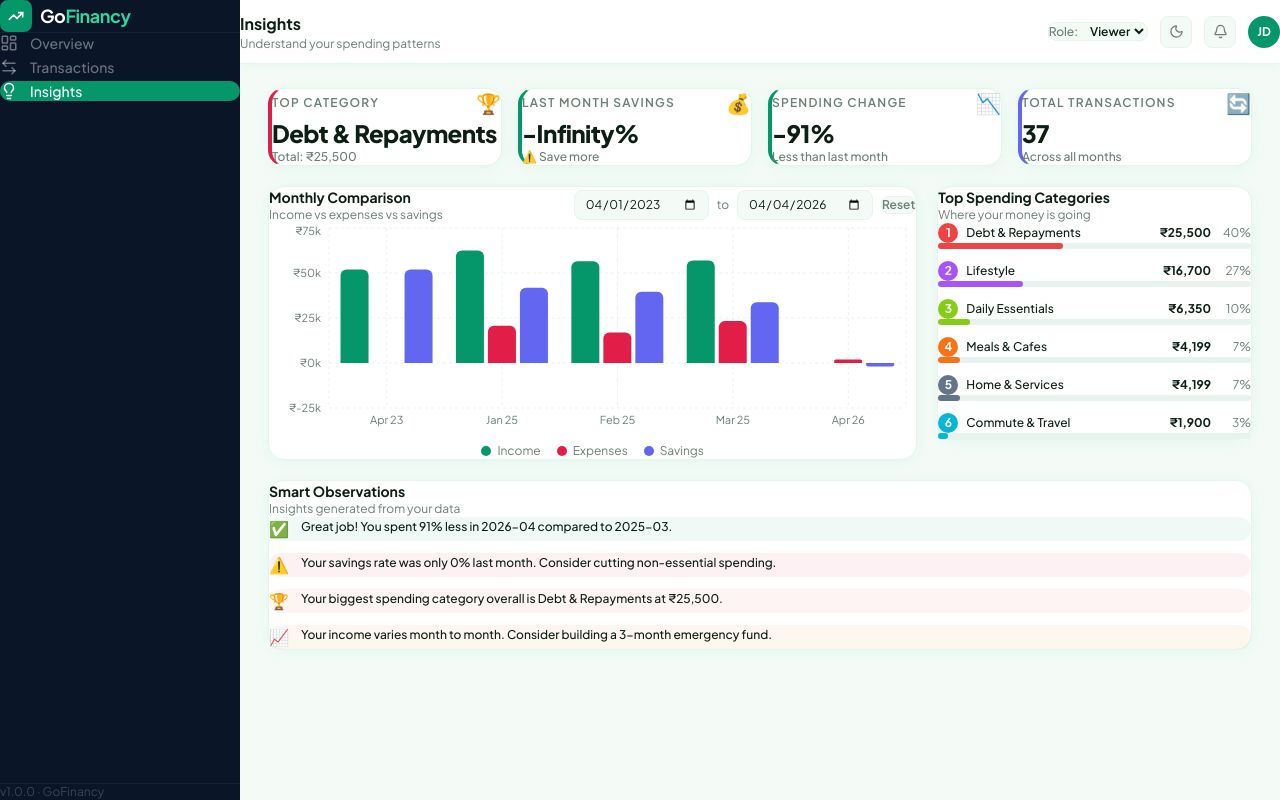
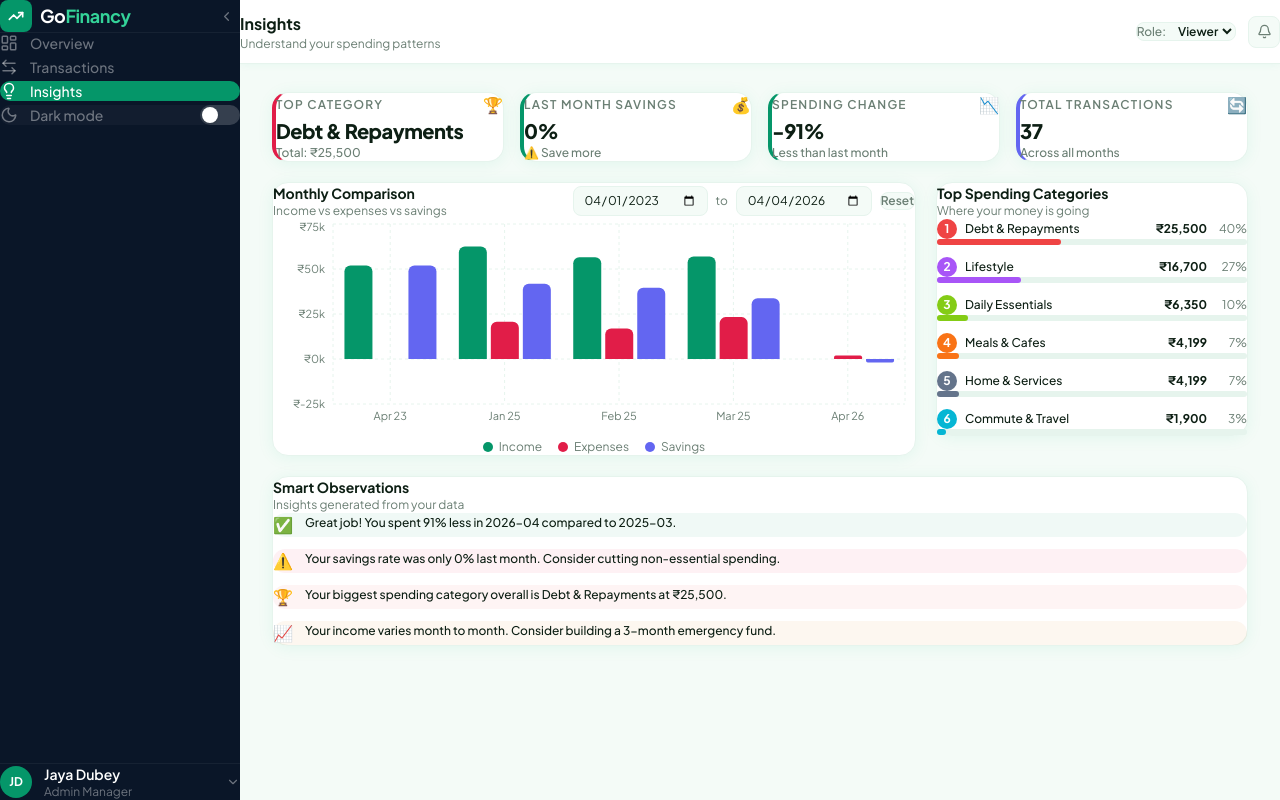
Before and after one commit to jaya6400/go-financy, a React (Vite) app: page /insights in a window 1280 px wide. Built offline with nearby package versions, Linux system fonts and the light colour scheme.

Commit message:
feat: dark mode toggle in sidebar, profile section at bottom, chart click outline fix, user-select disable

```diff
--- a/src/components/dashboard/BalanceTrend.jsx
+++ b/src/components/dashboard/BalanceTrend.jsx
@@ -46,7 +46,7 @@ export default function BalanceTrend() {
           <CartesianGrid strokeDasharray="3 3" stroke={gridColor} />
           <XAxis dataKey="month" tick={{ fontSize: 11, fill: axisColor }} axisLine={false} tickLine={false} />
           <YAxis tick={{ fontSize: 11, fill: axisColor }} axisLine={false} tickLine={false} tickFormatter={(v) => `₹${(v / 1000).toFixed(0)}k`} />
-          <Tooltip content={<CustomTooltip />} />
+          <Tooltip content={<CustomTooltip />} cursor={{ stroke: 'var(--border-card)', strokeWidth: 1 }} />
           <Line type="monotone" dataKey="Income" stroke="#10b981" strokeWidth={2.5} dot={{ r: 4, fill: '#10b981' }} />
           <Line type="monotone" dataKey="Expenses" stroke="#f43f5e" strokeWidth={2.5} dot={{ r: 4, fill: '#f43f5e' }} />
           <Line type="monotone" dataKey="Balance" stroke="#6366f1" strokeWidth={2} strokeDasharray="4 3" dot={false} />
--- a/src/components/dashboard/SpendingBreakdown.jsx
+++ b/src/components/dashboard/SpendingBreakdown.jsx
@@ -67,7 +67,7 @@ export default function SpendingBreakdown() {
                 <Cell key={index} fill={entry.color} />
               ))}
             </Pie>
-            <Tooltip content={<CustomTooltip />} />
+            <Tooltip content={<CustomTooltip />} cursor={false} />
           </PieChart>
        </ResponsiveContainer>
       </div>
--- a/src/components/dashboard/SummaryCards.jsx
+++ b/src/components/dashboard/SummaryCards.jsx
@@ -33,7 +33,7 @@ export default function SummaryCards() {
 
   return (
     <motion.div
-      className="grid grid-cols-2 xl:grid-cols-4 gap-5"
+      className="grid grid-cols-2 xl:grid-cols-4 gap-4"
       variants={{ hidden: {}, show: { transition: { staggerChildren: 0.08 } } }}
       initial="hidden"
       animate="show"
--- a/src/components/insights/InsightCard.jsx
+++ b/src/components/insights/InsightCard.jsx
@@ -1,7 +1,7 @@
 export default function InsightCard({ title, value, subtext, icon, accentColor }) {
   return (
     <div
-      className="rounded-2xl p-5 cursor-default"
+      className="rounded-2xl p-4 cursor-default flex flex-col"
       style={{
         backgroundColor: 'var(--bg-card)',
         border: '1px solid var(--border-card)',
@@ -10,15 +10,24 @@ export default function InsightCard({ title, value, subtext, icon, accentColor }
       }}
     >
       <div className="flex items-center justify-between mb-3">
-        <span className="text-xs font-semibold uppercase tracking-widest" style={{ color: 'var(--text-muted)' }}>
+        <span
+          className="text-xs font-semibold uppercase tracking-widest"
+          style={{ color: 'var(--text-muted)' }}
+        >
           {title}
         </span>
-        <span className="text-xl">{icon}</span>
+        <span className="text-base shrink-0">{icon}</span>
       </div>
-      <p className="text-2xl font-extrabold tracking-tight" style={{ color: 'var(--text-primary)' }}>
+
+      <p
+        className="text-xl font-extrabold tracking-tight truncate"
+        style={{ color: 'var(--text-primary)' }}
+        title={value}
+      >
         {value}
       </p>
-      <p className="text-xs mt-1.5 font-medium" style={{ color: 'var(--text-muted)' }}>
+
+      <p className="text-xs mt-1.5 font-medium truncate" style={{ color: 'var(--text-muted)' }}>
         {subtext}
       </p>
     </div>
--- a/src/components/insights/MonthlyComparison.jsx
+++ b/src/components/insights/MonthlyComparison.jsx
@@ -115,7 +115,7 @@ export default function MonthlyComparison() {
             <CartesianGrid strokeDasharray="3 3" stroke={gridColor} />
             <XAxis dataKey="month" tick={{ fontSize: 11, fill: axisColor }} axisLine={false} tickLine={false} />
             <YAxis tick={{ fontSize: 11, fill: axisColor }} axisLine={false} tickLine={false} tickFormatter={(v) => `₹${(v / 1000).toFixed(0)}k`} />
-            <Tooltip content={<CustomTooltip />} />
+            <Tooltip content={<CustomTooltip />} cursor={{ fill: 'rgba(255,255,255,0.03)' }} />
             <Bar dataKey="Income" fill="#059669" radius={[6, 6, 0, 0]} />
             <Bar dataKey="Expenses" fill="#e11d48" radius={[6, 6, 0, 0]} />
             <Bar dataKey="Savings" fill="#6366f1" radius={[6, 6, 0, 0]} />
--- a/src/components/layout/AppShell.jsx
+++ b/src/components/layout/AppShell.jsx
@@ -1,14 +1,19 @@
+import { useState } from 'react';
 import { Outlet } from 'react-router-dom';
 import Sidebar from './Sidebar';
 import Header from './Header';
 
 export default function AppShell() {
+  const [collapsed, setCollapsed] = useState(false);
+  const sidebarWidth = collapsed ? 64 : 240;
+
   return (
-    <div className="flex h-screen overflow-hidden" style={{ backgroundColor: '#f4fbf7' }}>
-      <Sidebar />
-      <div className="flex flex-col flex-1 min-w-0 overflow-hidden" style={{ marginLeft: '240px' }}>
+    <div className="flex h-screen overflow-hidden" style={{ backgroundColor: 'var(--bg-page)' }}>
+      <div style={{ width: sidebarWidth, flexShrink: 0, transition: 'width 0.3s' }} className="hidden lg:block" />
+      <Sidebar collapsed={collapsed} onToggle={() => setCollapsed((p) => !p)} />
+      <div className="flex flex-col flex-1 min-w-0 overflow-hidden">
         <Header />
-        <main className="flex-1 overflow-y-auto" style={{ padding: '24px 28px' }}>
+        <main className="flex-1 overflow-y-auto" style={{ padding: '28px 32px' }}>
           <Outlet />
         </main>
       </div>
--- a/src/components/layout/Header.jsx
+++ b/src/components/layout/Header.jsx
@@ -46,20 +46,6 @@ export default function Header() {
           </select>
         </div>
 
-        {/* Dark mode toggle */}
-        <button
-          onClick={toggleDarkMode}
-          className="w-8 h-8 rounded-lg flex items-center justify-center transition-colors"
-          style={{
-            backgroundColor: 'var(--bg-page)',
-            border: '1px solid var(--border-card)',
-            color: 'var(--text-muted)',
-          }}
-          title={darkMode ? 'Switch to light mode' : 'Switch to dark mode'}
-        >
-          {darkMode ? <Sun size={15} /> : <Moon size={15} />}
-        </button>
-
         {/* Bell */}
         <button
           className="w-8 h-8 rounded-lg flex items-center justify-center"
@@ -67,15 +53,6 @@ export default function Header() {
         >
           <Bell size={15} />
         </button>
-
-        {/* Avatar */}
-        <div
-          className="w-8 h-8 rounded-full flex items-center justify-center"
-          style={{ backgroundColor: 'var(--accent)' }}
-        >
-          <span className="text-white text-xs font-bold">JD</span>
-        </div>
-
       </div>
     </header>
   );
--- a/src/components/layout/Sidebar.jsx
+++ b/src/components/layout/Sidebar.jsx
@@ -1,6 +1,11 @@
+import { useState } from 'react';
 import { NavLink } from 'react-router-dom';
-import { LayoutDashboard, ArrowLeftRight, Lightbulb, TrendingUp } from 'lucide-react';
+import {
+  LayoutDashboard, ArrowLeftRight, Lightbulb, TrendingUp,
+  ChevronLeft, ChevronRight, Settings, LogOut, ChevronUp, ChevronDown, Moon
+} from 'lucide-react';
 import clsx from 'clsx';
+import useFinanceStore from '../../store/useFinanceStore';
 
 const navItems = [
   { to: '/dashboard', icon: LayoutDashboard, label: 'Overview' },
@@ -8,31 +13,74 @@ const navItems = [
   { to: '/insights', icon: Lightbulb, label: 'Insights' },
 ];
 
-export default function Sidebar() {
+export default function Sidebar({ collapsed, onToggle }) {
+  const [profileOpen, setProfileOpen] = useState(false);
+  const { darkMode, toggleDarkMode } = useFinanceStore();
+
   return (
     <aside
-      className="fixed top-0 left-0 h-screen w-60 flex-col z-50 hidden lg:flex"
-      style={{ backgroundColor: 'var(--sidebar-bg)' }}
+      className="fixed top-0 left-0 h-screen flex-col z-50 hidden lg:flex transition-all duration-300"
+      style={{
+        backgroundColor: 'var(--sidebar-bg)',
+        width: collapsed ? '64px' : '240px',
+      }}
     >
-      <div className="px-6 py-6 border-b border-white/5">
+      {/* Logo + collapse */}
+      <div
+        className="flex items-center justify-between px-4 py-5 border-b shrink-0"
+        style={{ borderColor: 'rgba(255,255,255,0.05)' }}
+      >
+        {!collapsed ? (
+          <>
             <div className="flex items-center gap-2">
-          <div className="w-8 h-8 rounded-lg flex items-center justify-center shrink-0" style={{ backgroundColor: 'var(--accent)' }}>
+              <div
+                className="w-8 h-8 rounded-lg flex items-center justify-center shrink-0"
+                style={{ backgroundColor: 'var(--accent)' }}
+              >
                 <TrendingUp size={16} className="text-white" strokeWidth={2.5} />
               </div>
               <span className="text-white font-bold text-lg tracking-tight">
                 Go<span style={{ color: '#34d399' }}>Financy</span>
               </span>
             </div>
+            <button
+              onClick={onToggle}
+              className="w-7 h-7 rounded-lg flex items-center justify-center hover:bg-white/10 transition-colors"
+              style={{ color: 'rgba(255,255,255,0.4)' }}
+            >
+              <ChevronLeft size={15} />
+            </button>
+          </>
+        ) : (
+          <div className="flex flex-col items-center gap-2 w-full">
+            <div
+              className="w-8 h-8 rounded-lg flex items-center justify-center"
+              style={{ backgroundColor: 'var(--accent)' }}
+            >
+              <TrendingUp size={16} className="text-white" strokeWidth={2.5} />
+            </div>
+            <button
+              onClick={onToggle}
+              className="w-7 h-7 rounded-lg flex items-center justify-center hover:bg-white/10 transition-colors"
+              style={{ color: 'rgba(255,255,255,0.4)' }}
+            >
+              <ChevronRight size={15} />
+            </button>
+          </div>
+        )}
       </div>
 
-      <nav className="flex-1 px-3 py-6 flex flex-col gap-1">
+      {/* Nav */}
+      <nav className="flex-1 px-2 py-5 flex flex-col gap-1 overflow-y-auto">
         {navItems.map(({ to, icon: Icon, label }) => (
           <NavLink
             key={to}
             to={to}
+            title={collapsed ? label : undefined}
             className={({ isActive }) =>
               clsx(
-                'flex items-center gap-3 px-3 py-2.5 rounded-xl text-sm font-medium transition-all',
+                'flex items-center rounded-xl text-sm font-medium transition-all',
+                collapsed ? 'justify-center px-0 py-2.5' : 'gap-3 px-3 py-2.5',
                 isActive
                   ? 'text-white'
                   : 'text-white/40 hover:text-white/80 hover:bg-white/5'
@@ -41,13 +89,102 @@ export default function Sidebar() {
             style={({ isActive }) => isActive ? { backgroundColor: 'var(--accent)' } : {}}
           >
             <Icon size={18} />
-            {label}
+            {!collapsed && label}
           </NavLink>
         ))}
+
+        {/* Dark mode toggle row */}
+        {!collapsed ? (
+          <div
+            className="flex items-center justify-between px-3 py-2.5 rounded-xl mt-2"
+            style={{ backgroundColor: 'rgba(255,255,255,0.03)' }}
+          >
+            <div className="flex items-center gap-3">
+              <Moon size={18} style={{ color: 'rgba(255,255,255,0.4)' }} />
+              <span className="text-sm font-medium" style={{ color: 'rgba(255,255,255,0.4)' }}>
+                Dark mode
+              </span>
+            </div>
+            <button
+              onClick={toggleDarkMode}
+              className="relative w-10 h-5 rounded-full transition-colors duration-300 focus:outline-none shrink-0"
+              style={{ backgroundColor: darkMode ? 'var(--accent)' : 'rgba(255,255,255,0.15)' }}
+            >
+              <span
+                className="absolute top-0.5 left-0.5 w-4 h-4 rounded-full bg-white shadow transition-transform duration-300"
+                style={{ transform: darkMode ? 'translateX(20px)' : 'translateX(0)' }}
+              />
+            </button>
+          </div>
+        ) : (
+          <button
+            onClick={toggleDarkMode}
+            className="flex items-center justify-center py-2.5 rounded-xl hover:bg-white/5 transition-colors"
+            title="Toggle dark mode"
+          >
+            <Moon size={18} style={{ color: darkMode ? 'var(--accent)' : 'rgba(255,255,255,0.4)' }} />
+          </button>
+        )}
       </nav>
 
-      <div className="px-6 py-4 border-t border-white/5">
-        <p className="text-white/20 text-xs">v1.0.0 · GoFinancy</p>
+      {/* Profile section */}
+      <div
+        className="shrink-0 border-t"
+        style={{ borderColor: 'rgba(255,255,255,0.05)' }}
+      >
+        {profileOpen && !collapsed && (
+          <div className="px-2 pt-2 flex flex-col gap-1">
+            <button
+              className="flex items-center gap-3 px-3 py-2.5 rounded-xl text-sm font-medium w-full text-left hover:bg-white/5 transition-colors"
+              style={{ color: 'rgba(255,255,255,0.5)' }}
+            >
+              <Settings size={16} />
+              Settings
+            </button>
+            <button
+              className="flex items-center gap-3 px-3 py-2.5 rounded-xl text-sm font-medium w-full text-left hover:bg-white/5 transition-colors"
+              style={{ color: '#f87171' }}
+            >
+              <LogOut size={16} />
+              Log out
+            </button>
+          </div>
+        )}
+
+        {!collapsed ? (
+          <button
+            onClick={() => setProfileOpen((p) => !p)}
+            className="w-full flex items-center gap-3 px-4 py-4 hover:bg-white/5 transition-colors"
+          >
+            <div
+              className="w-8 h-8 rounded-full flex items-center justify-center shrink-0"
+              style={{ backgroundColor: 'var(--accent)' }}
+            >
+              <span className="text-white text-xs font-bold">JD</span>
+            </div>
+            <div className="flex-1 text-left min-w-0">
+              <p className="text-sm font-semibold text-white truncate">Jaya Dubey</p>
+              <p className="text-xs truncate" style={{ color: 'rgba(255,255,255,0.4)' }}>Admin Manager</p>
+            </div>
+            {profileOpen
+              ? <ChevronUp size={14} style={{ color: 'rgba(255,255,255,0.4)', flexShrink: 0 }} />
+              : <ChevronDown size={14} style={{ color: 'rgba(255,255,255,0.4)', flexShrink: 0 }} />
+            }
+          </button>
+        ) : (
+          <button
+            onClick={() => setProfileOpen((p) => !p)}
+            className="w-full flex items-center justify-center py-4 hover:bg-white/5 transition-colors"
+            title="Jaya Dubey"
+          >
+            <div
+              className="w-8 h-8 rounded-full flex items-center justify-center"
+              style={{ backgroundColor: 'var(--accent)' }}
+            >
+              <span className="text-white text-xs font-bold">JD</span>
+            </div>
+          </button>
+        )}
       </div>
     </aside>
   );
--- a/src/pages/Dashboard.jsx
+++ b/src/pages/Dashboard.jsx
@@ -2,7 +2,7 @@ import { SummaryCards, BalanceTrend, SpendingBreakdown, RecentTransactions } fro
 
 export default function Dashboard() {
   return (
-    <div className="flex flex-col gap-5 pl-1">
+    <div className="flex flex-col gap-5 max-w-screen-xl mx-auto w-full">
       <div>
         <SummaryCards />
       </div>
--- a/src/pages/Insights.jsx
+++ b/src/pages/Insights.jsx
@@ -10,18 +10,18 @@ export default function Insights() {
   const latest = monthly[monthly.length - 1];
   const previous = monthly[monthly.length - 2];
 
-  const savingsRate = latest
-    ? Math.round(((latest.income - latest.expenses) / latest.income) * 100)
-    : 0;
+  const savingsRate = latest && latest.income > 0
+  ? Math.round(((latest.income - latest.expenses) / latest.income) * 100)
+  : 0;
 
-  const spendingChange = latest && previous
+  const spendingChange = latest && previous && previous.expenses > 0
     ? Math.round(((latest.expenses - previous.expenses) / previous.expenses) * 100)
     : 0;
 
   const totalTransactions = transactions.length;
 
   return (
-    <div className="flex flex-col gap-5">
+      <div className="flex flex-col gap-5 max-w-screen-xl mx-auto w-full">
 
       {/* Insight cards row */}
       <div className="grid grid-cols-2 lg:grid-cols-4 gap-4">
--- a/src/styles/index.css
+++ b/src/styles/index.css
@@ -46,3 +46,28 @@ body {
   transition-duration: 150ms;
   transition-timing-function: ease;
 }
+
+/* Disable text selection on UI elements */
+.recharts-wrapper,
+.recharts-surface,
+.recharts-layer {
+  user-select: none;
+  outline: none;
+}
+
+/* Disable focus outline on chart click */
+.recharts-wrapper:focus,
+.recharts-wrapper *:focus {
+  outline: none;
+}
+
+/* Disable text selection on cards and buttons */
+button,
+[role="button"] {
+  user-select: none;
+}
+
+nav,
+.recharts-wrapper {
+  user-select: none;
+}
```
Also changed, not shown: src/components/transactions/TransactionList.jsx (+4 -4 lines). Lines whose indentation alone changed are shown as unchanged.
